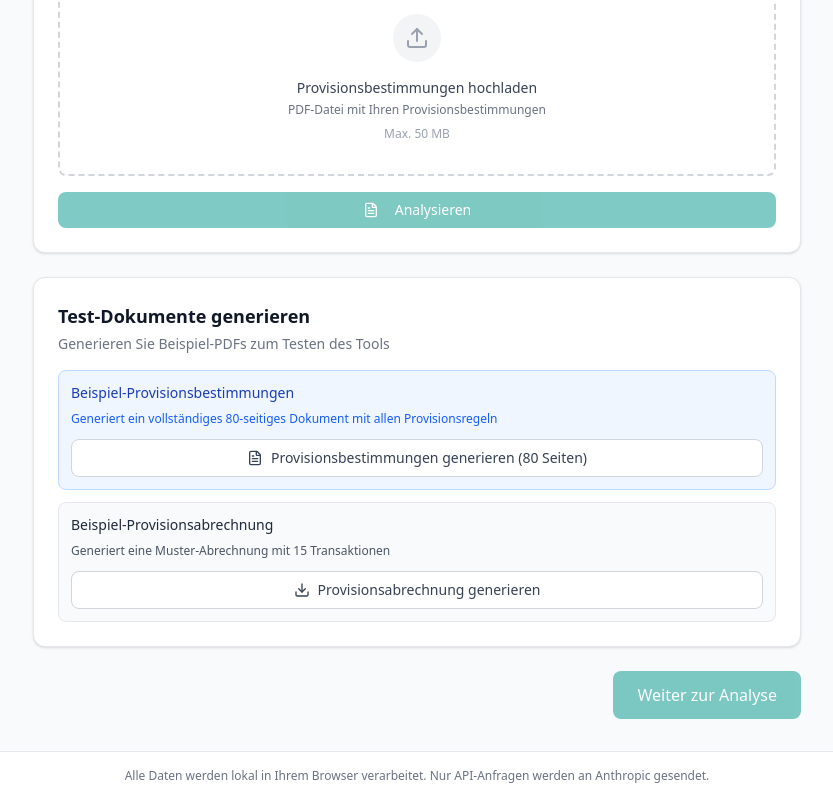
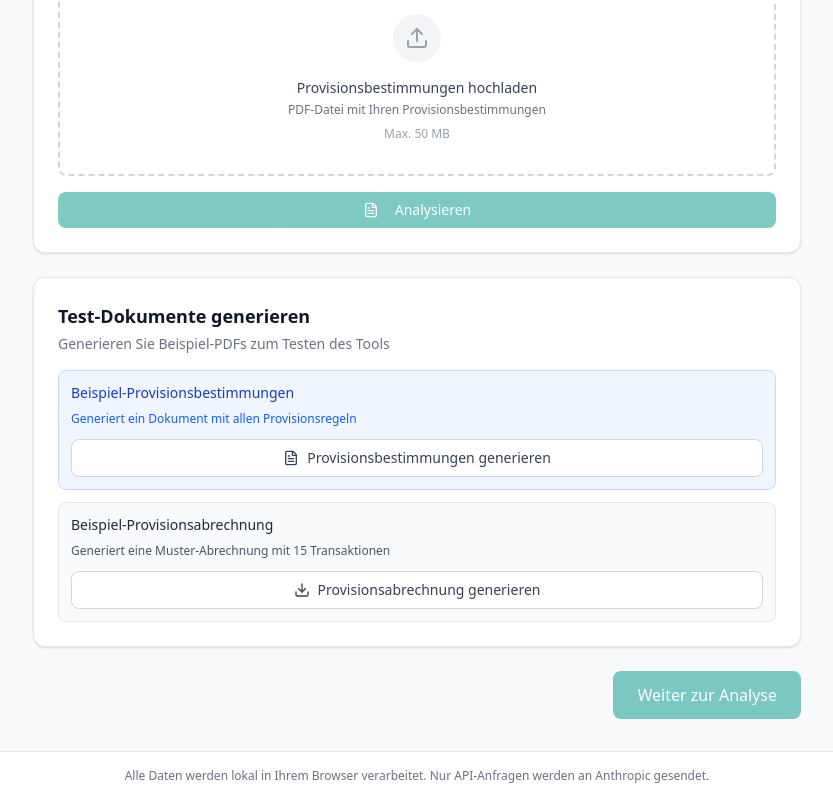
Before and after one commit to brenneisen-e/provisions-analyzer, a React (Vite) app: page / in a window 1280 px wide. Shown: the part 970-1770 px from the top of the page, without its empty margins (223-1056 px from the left). Built offline with nearby package versions, Linux system fonts and the light colour scheme.

Commit message:
Remove outdated 80 pages reference from Provisionsbestimmungen

```diff
--- a/src/views/SetupView.tsx
+++ b/src/views/SetupView.tsx
@@ -177,7 +177,7 @@ export const SetupView: React.FC = () => {
   const handleGenerateProvisionsRules = () => {
     addNotification({
       type: 'info',
-      message: 'Generiere Provisionsbestimmungen (ca. 80 Seiten)...'
+      message: 'Generiere Provisionsbestimmungen...'
     });
 
     // Kurze Verzögerung für UI-Feedback
@@ -186,7 +186,7 @@ export const SetupView: React.FC = () => {
       downloadBlob(blob, 'Beispiel-Provisionsbestimmungen.pdf');
       addNotification({
         type: 'success',
-        message: 'Provisionsbestimmungen (80 Seiten) wurden heruntergeladen'
+        message: 'Provisionsbestimmungen wurden heruntergeladen'
       });
     }, 100);
   };
@@ -495,7 +495,7 @@ export const SetupView: React.FC = () => {
               Beispiel-Provisionsbestimmungen
             </p>
             <p className="text-xs text-blue-600 mb-3">
-              Generiert ein vollständiges 80-seitiges Dokument mit allen Provisionsregeln
+              Generiert ein Dokument mit allen Provisionsregeln
             </p>
             <Button
               variant="outline"
@@ -503,7 +503,7 @@ export const SetupView: React.FC = () => {
               leftIcon={<FileText className="w-4 h-4" />}
               className="w-full"
             >
-              Provisionsbestimmungen generieren (80 Seiten)
+              Provisionsbestimmungen generieren
             </Button>
           </div>
 
```
